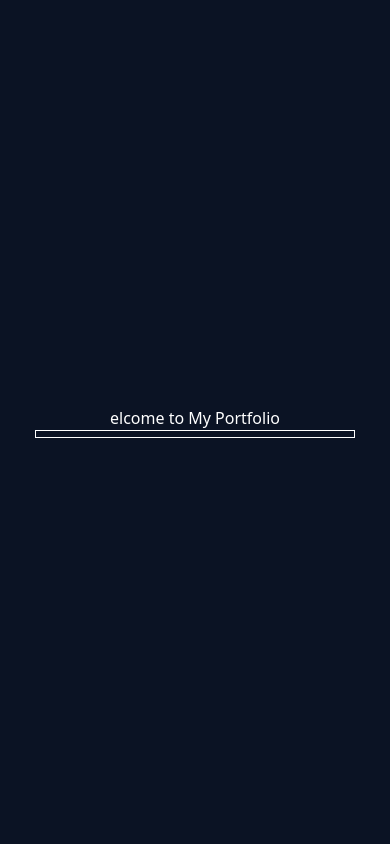
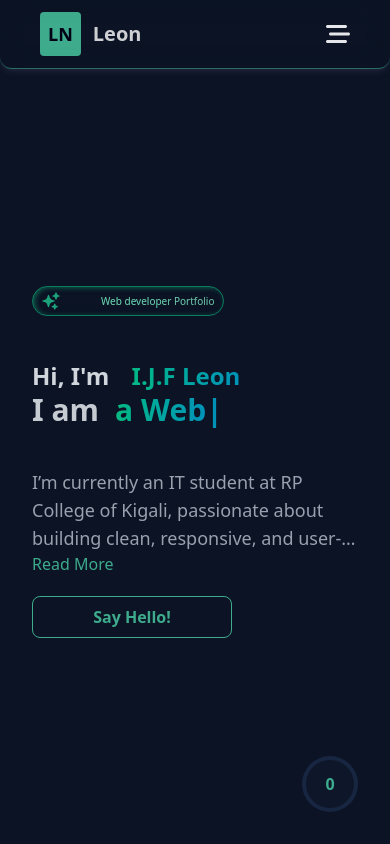
Before and after one commit to vicious-franco/portfolio, a React (Vite) app in the folder client/: page / in a window 390 px wide. Shown: the top 844 px of the page. Built offline with nearby package versions, Linux system fonts and the light colour scheme.

Commit message:
welcome loading added

```diff
--- a/client/src/App.jsx
+++ b/client/src/App.jsx
@@ -7,13 +7,11 @@
 const App = () => {
   const [isLoading, setisLoading] = useState(true);
   if (isLoading) {
-    return <Loader />;
+    return <Loader isLoading={isLoading} setisLoading={setisLoading} />;
   }
   return (
     <div className=" max-w-screen  overflow-hidden">
       <ContextProvider>
-        {isLoading}
-        <Loader />
         <Hero />
         <MsgSentToast />
       </ContextProvider>
--- a/client/src/Components/Loader.jsx
+++ b/client/src/Components/Loader.jsx
@@ -1,34 +1,42 @@
-import { setStyle } from "framer-motion";
 import React, { useEffect, useState } from "react";
 
-const Loader = () => {
-  const [outputText, setOutputText] = useState("");
-  const text = " Welcome to My Portfolio";
+const Loader = ({ isLoading, setisLoading }) => {
+  const fullText = "welcome to my portfolio";
+  const [displayText, setDisplayText] = useState("");
+  const [loadingPercentage, setLoadingPercentage] = useState(0);
 
   useEffect(() => {
     let index = 0;
-    const typeWritter = () => {
-      const interval = setInterval(() => {
-        if (index < text.length) {
-          console.log(index);
-          setOutputText((prev) => prev + text.charAt(index));
-          index += 1;
-        } else {
-          clearInterval(interval);
-          setTimeout(() => setOutputText(""), 1000);
-        }
-      }, 300);
+    const interval = setInterval(() => {
+      if (index < fullText.length) {
+        setDisplayText(fullText.substring(0, index + 1));
+        setLoadingPercentage(((index + 1) * 100) / fullText.length);
+        index++;
+      } else {
+        clearInterval(interval);
+      }
+      if (index === fullText.length) {
+        setTimeout(() => setisLoading(false), 300);
+      }
+    }, 150);
 
-      return () => clearInterval(interval);
-    };
-    typeWritter();
+    return () => clearInterval(interval);
   }, []);
-
   return (
     <div className="w-full flex flex-col items-center justify-center min-h-screen">
       <div>
-        <h1 className="text-white text-center">{outputText}</h1>
-        <div className="w-[20em] m-auto h-2 border border-white"></div>
+        <h1 className="text-[#70d4b4ca] transition-all text-center font-mono capitalize text-2xl md:text-3xl mb-4">
+          {displayText} {loadingPercentage < 100 ? <span>|</span> : null}
+        </h1>
+        <div className="max-w-[20em] mx-3 sm:mx-auto sm:w-[20em] m-auto h-2 rounded-full border border-[#4bd3a8ca]">
+          <div
+            style={{ width: `${loadingPercentage}%` }}
+            className="h-full bg-gradient-to-r from-0 to-[#4bd3a8ca] transition-all ease-in-out duration-200 rounded-r-full"
+          ></div>
+          <p className="text-center text-gray-400 font-mono mt-4">
+            {loadingPercentage < 100 ? "Initialising..." : "ready"}
+          </p>
+        </div>
       </div>
     </div>
   );
```
